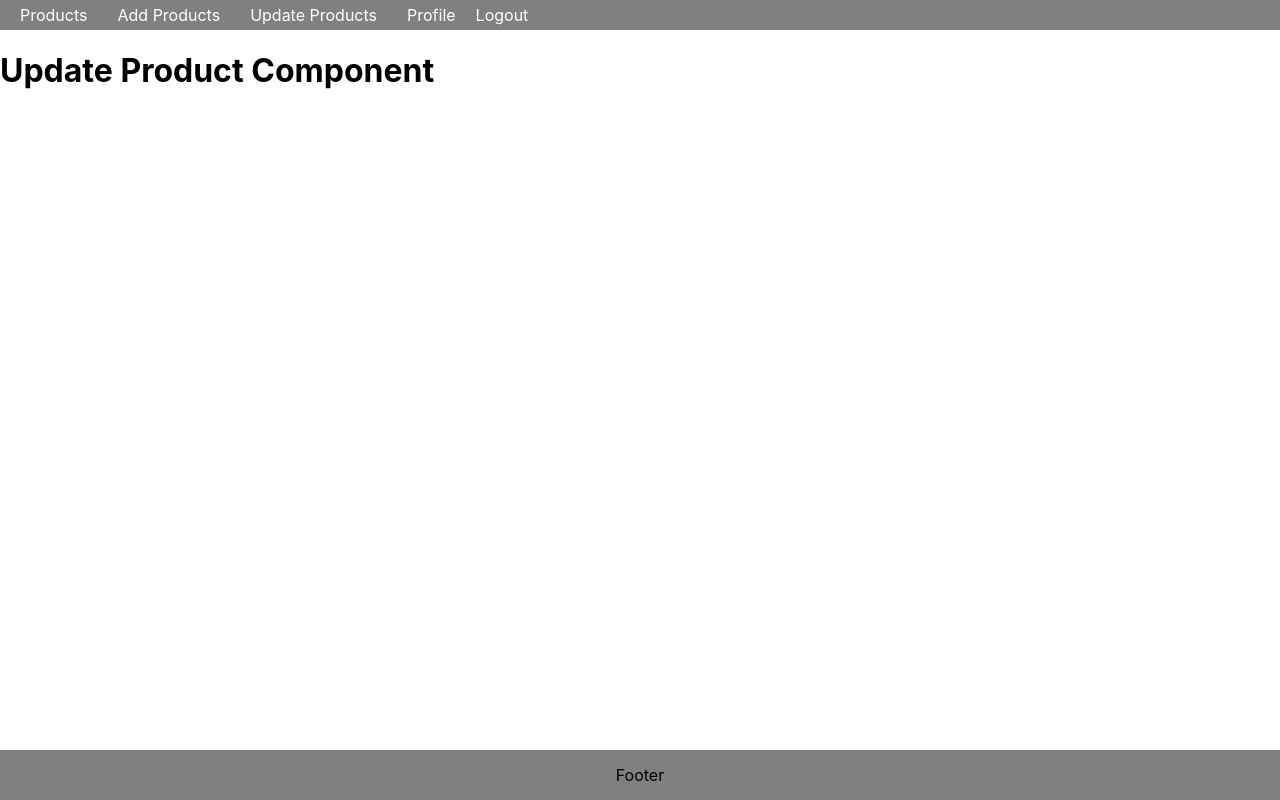
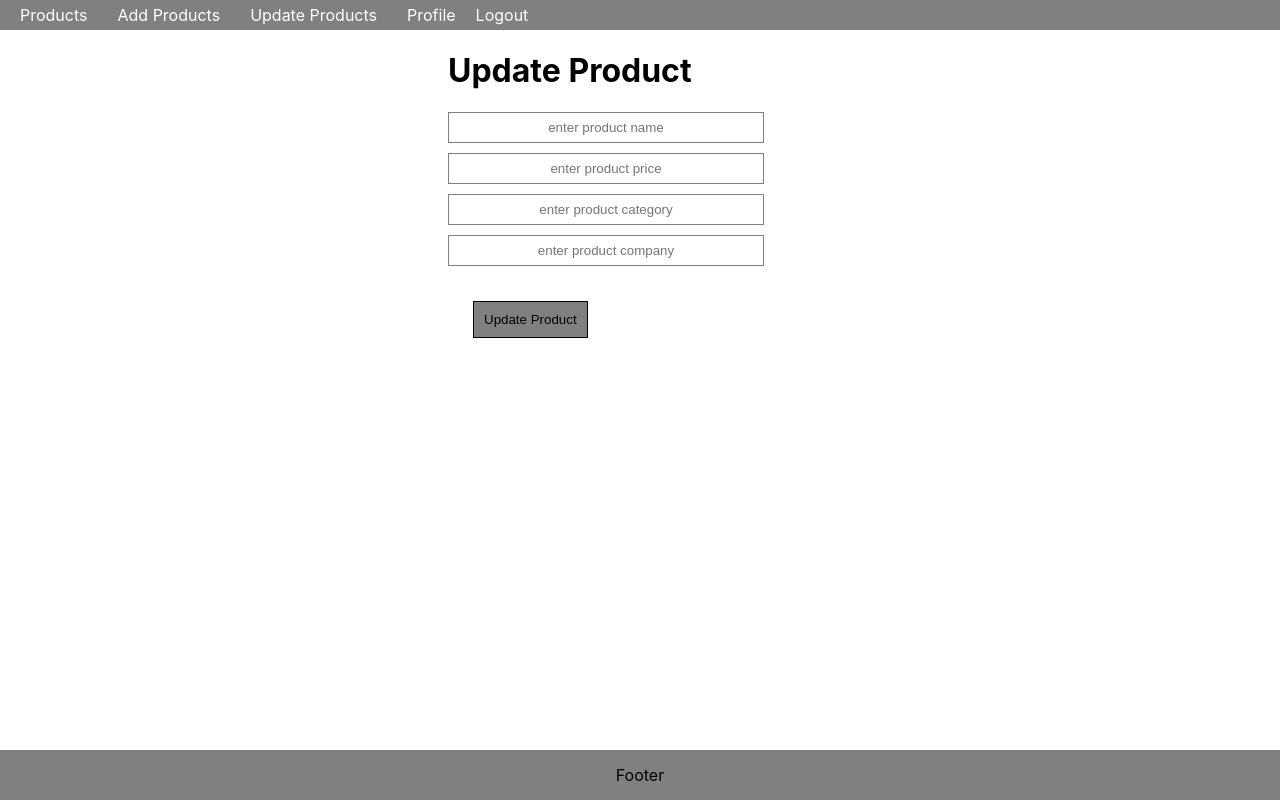
Before and after one commit to chandiosamad07/E_Dashboard, a React (Create React App) app in the folder frontend/: page /update/1 in a window 1280 px wide. Built offline with nearby package versions, Linux system fonts and the light colour scheme; sample sign-in values are in the browser's storage.

Commit message:
Update Product Component UI

```diff
--- a/frontend/src/App.js
+++ b/frontend/src/App.js
@@ -9,6 +9,7 @@ import PrivateComponent from './Components/PrivateComponent';
 import Login from './Components/Login';
 import AddProduct from './Components/AddProduct';
 import ProductList from './Components/ProductList';
+import UpdateProduct from './Components/UpdateProduct';
 
 function App() {
   return (
@@ -21,7 +22,7 @@ function App() {
       <Route path='/'element={<ProductList/>}></Route>
 
       <Route path='/add'element={<AddProduct />}/>
-      <Route path='/update/:id'element={<h1>Update Product Component</h1>}></Route>
+      <Route path='/update/:id'element={<UpdateProduct />}></Route>
       <Route path='/logout'element={<h1>logout Component</h1>}></Route>
       <Route path='/profile'element={<h1>Profile Product list Component</h1>}></Route>
     </Route>
--- a/frontend/src/Components/Nav.js
+++ b/frontend/src/Components/Nav.js
@@ -14,7 +14,7 @@ const Nav = () => {
       <ul className='nav-ul'>
        <li><Link to = "/">Products</Link></li>
        <li><Link to = "/add">Add Products</Link></li>
-       <li><Link to = "/update">Update Products</Link></li>
+       <li><Link to = '/update/:id'>Update Products</Link></li>
 
        <li><Link to = "/profile">Profile</Link></li>
 
--- /dev/null
+++ b/frontend/src/Components/UpdateProduct.js
@@ -0,0 +1,30 @@
+import React ,{useState}from 'react'
+
+const UpdateProduct = () => {
+    const [name ,setName]=useState('')
+    const [price ,setPrice]= useState('')
+    const [category,setCategory]=useState('')
+    const [company,setCompany]=useState('')
+    const[error ,setError]=useState(false)
+
+    const update = async()=>{
+      console.log(name,price,category,company)
+    }
+  return (
+    <div className='product'>
+        <h1>Update Product</h1>
+        <input type='text' placeholder='enter product name' className='input'  value={name} onChange={(e)=>setName(e.target.value)}/>
+        {error && !name && <span className='invalid-input'>Enter Valid Name</span>}
+        <input type='text' placeholder='enter product price' className='input' value={price} onChange={(e)=>setPrice(e.target.value)}/>
+        {error && !price && <span className='invalid-input'>Enter Valid Price</span>}
+        <input type='text' placeholder='enter product category' className='input'value={category} onChange={(e)=>setCategory(e.target.value)}/>
+        {error && !category && <span className='invalid-input'>Enter Valid category</span>}
+        <input type='text' placeholder='enter product company' className='input'value={company} onChange={(e)=>setCompany(e.target.value)}/>
+        {error && !company && <span className='invalid-input'>Enter Valid company</span>}
+
+       <button className='button' onClick={update}>Update Product</button>
+        </div>
+  )
+}
+
+export default UpdateProduct
```
